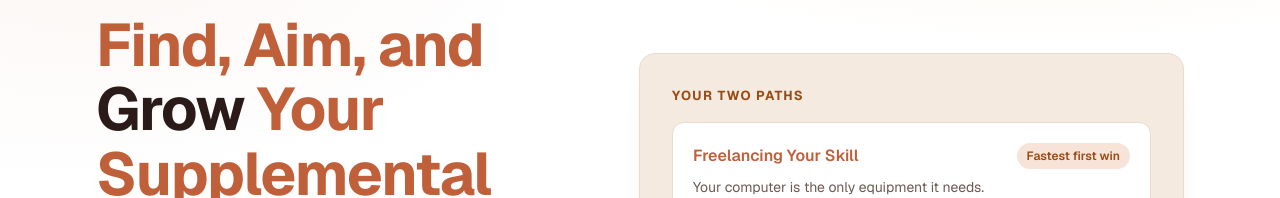
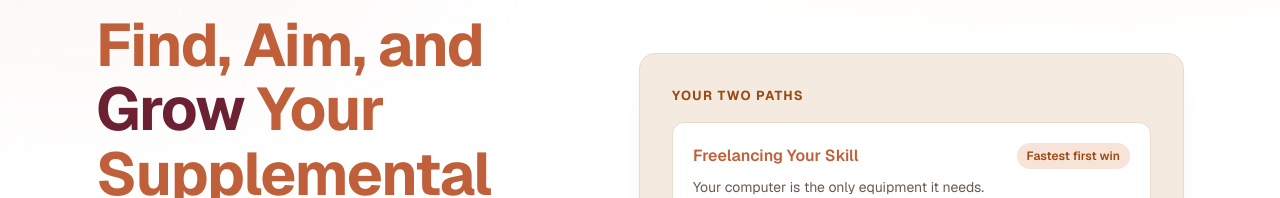
Before and after one commit to benh5086/faimgo, a Next.js app: page / in a window 1280 px wide. Shown: the part 225-423 px from the top of the page. Built offline with nearby package versions, Linux system fonts and the light colour scheme; no server answers; the database is empty.

Commit message:
Grow Color Change

```diff
--- a/src/app/assessment/page.js
+++ b/src/app/assessment/page.js
@@ -724,7 +724,7 @@ export default function Assessment() {
         <div className="p-8 rounded-2xl" style={{ backgroundColor: "#FFFFFF", border: `2px solid ${C.green}` }}>
           <Tag>Welcome back</Tag>
           <h1 className="font-display text-3xl md:text-4xl leading-[1.15] mb-3" style={{ color: C.green }}>
-            Your plan is <span style={{ color: C.ink }}>still here</span>.
+            Your plan is <span style={{ color: "#6B2131" }}>still here</span>.
           </h1>
           <p className="text-[17px] leading-relaxed mb-2" style={{ color: C.gray }}>
             You finished this {when(plan.ts)}. Nothing was lost — pick it back up where you left it.
@@ -764,7 +764,7 @@ export default function Assessment() {
       <div className="p-8 rounded-2xl" style={{ backgroundColor: "#FFFFFF", border: `2px solid ${C.green}` }}>
         <Tag>Welcome back</Tag>
         <h1 className="font-display text-3xl md:text-4xl leading-[1.15] mb-3" style={{ color: C.green }}>
-          You were <span style={{ color: C.ink }}>partway through</span>.
+          You were <span style={{ color: "#6B2131" }}>partway through</span>.
         </h1>
         <p className="text-[17px] leading-relaxed mb-6" style={{ color: C.gray }}>
           {answered > 0
@@ -1199,7 +1199,7 @@ export default function Assessment() {
           <div className="p-8 rounded-2xl" style={{ backgroundColor: "#FFFFFF", border: `1px solid ${C.beige}` }}>
             <Tag>Faimgo Assessment</Tag>
             <h1 className="font-display text-4xl md:text-5xl leading-[1.1] mb-3" style={{ color: C.green }}>
-              Find your <span style={{ color: C.ink }}>two paths</span>.
+              Find your <span style={{ color: "#6B2131" }}>two paths</span>.
             </h1>
             <p className="text-[17px] leading-relaxed mb-6" style={{ color: C.gray }}>
               About 2 minutes, and every answer counts toward your plan. You&apos;ll get your <b style={{ color: C.ink }}>fastest first win</b>{" "}and, if you already have a dream in mind, an <b style={{ color: C.ink }}>honest reality check</b>{" "}on it. No fluff, no &quot;just believe in yourself.&quot;
--- a/src/app/page.js
+++ b/src/app/page.js
@@ -94,7 +94,7 @@ export default function Home() {
               {t("hero.badge")}
             </a>
             <h1 className="hero-rise font-display text-5xl md:text-6xl leading-[1.08] mb-6" style={{color: C.green, animationDelay: '80ms'}}>
-              {t("hero.titlePre")}<span style={{color: C.ink}}>{t("hero.titleHighlight")}</span>{t("hero.titlePost")}
+              {t("hero.titlePre")}<span style={{color: "#6B2131"}}>{t("hero.titleHighlight")}</span>{t("hero.titlePost")}
             </h1>
             <p className="hero-rise text-xl leading-relaxed mb-9" style={{color: C.body, animationDelay: '160ms'}}>
               {t("hero.subtitle")}
```
